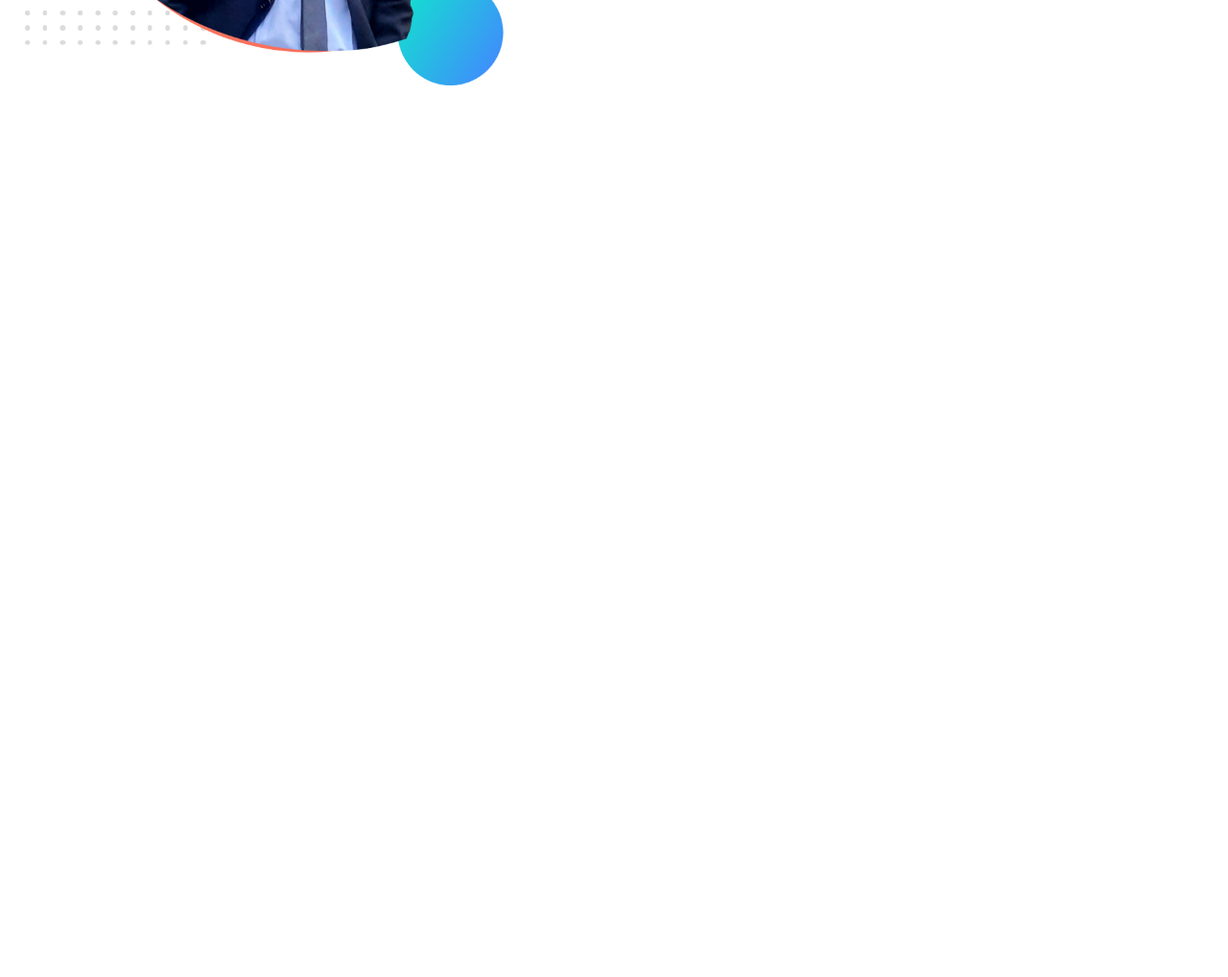
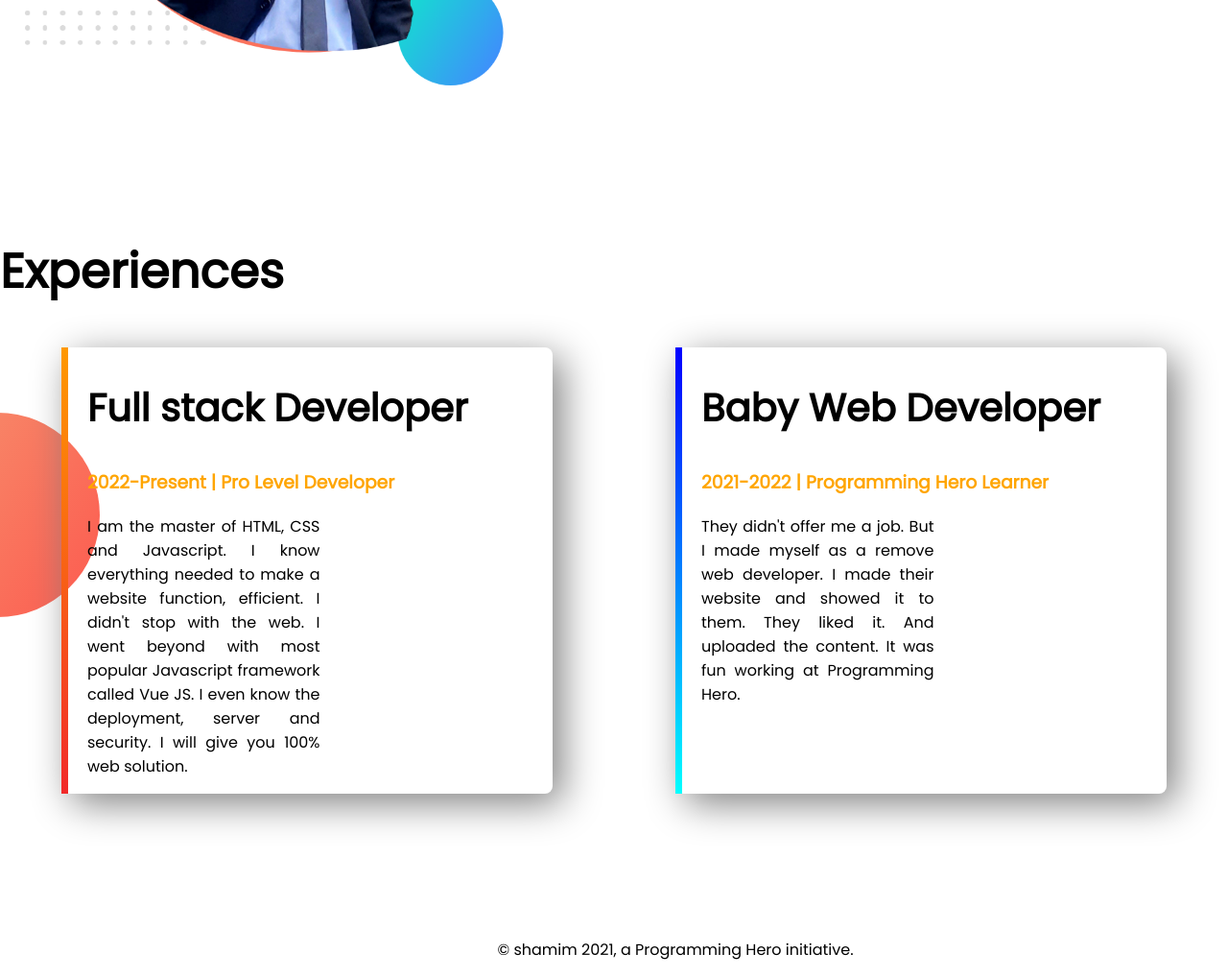
Before and after one commit to Shamim392/developer-portfolio, a plain HTML site: page index.html in a window 1280 px wide. Shown: the part 1242-2260 px from the top of the page at 96% size. Before the commit the page ends 1488 px from the top, so only its background shows below. Drawn offline with Linux system fonts and the light colour scheme.

Commit message:
background image add

```diff
--- a/index.html
+++ b/index.html
@@ -11,7 +11,7 @@
     <link rel="stylesheet" href="style.css">
 </head>
 <body>
-    <section class="top-banner">
+    <section class="top-banner flexible-continer">
     <div class="half-width">
         <h1>Welcome To</h1>
         <h1><span class="orange-color">Shaminur Rahaman</span> World!!</h1>
@@ -23,7 +23,7 @@
          <img src="images/shamim-bg.png">
     </div>
 </section>
-<section class="dream-big">
+<section class="dream-big flexible-continer">
     <div class="half-width">
         <img src="images/shamim-bg.png">
     </div>
@@ -35,5 +35,23 @@
 
     </div>
 </section>
+<section class="experience-area">
+    <h1>Experiences</h1>
+    <div class="flexible-continer">
+        <div id="full-stack-experience" class="experience-item">
+            <h2> Full stack Developer</h2>
+            <h3 class="orange-color">2022-Present | Pro Level Developer</h3>
+            <p id="text-align">I am the master of HTML, CSS and Javascript. I know everything needed to make a website function, efficient. I didn't stop with the web. I went beyond with most popular Javascript framework called Vue JS. I even know the deployment, server and security. I will give you 100% web solution.</p>
+        </div>
+        <div id="web-dev-experience" class="experience-item">
+            <h2> Baby Web Developer</h2>
+            <h3 class="orange-color">2021-2022 | Programming Hero Learner</h3>
+            <p id="text-align">They didn't offer me a job. But I made myself as a remove web developer. I made their website and showed it to them. They liked it. And uploaded the content. It was fun working at Programming Hero.</p>
+        </div>
+    </div>
+</section>
+<footer class="footer-area">
+    <p>© shamim 2021, a Programming Hero initiative.</p>
+</footer>
 </body>
 </html>
--- a/style.css
+++ b/style.css
@@ -5,13 +5,16 @@ body{
 h1{
     font-size: 50px;
 }
+h2{
+    font-size: 40px;
+}
 .orange-color{
     color: orange;
 }
 p{
     width: 50%;
 }
-section{
+.flexible-continer{
     display: flex;
     margin-bottom: 150px;
 }
@@ -41,3 +44,34 @@ section{
     background-repeat: no-repeat;
     background-position: right;
 }
+.experience-area{
+    background-image: url(images/exp-bg.png);
+    background-repeat: no-repeat;
+    background-position: left;
+
+}
+.experience-item{
+    width: 40%;
+    margin-left: 5%;
+    margin-right: 5%;
+    padding-left: 20px;
+    border-radius: 8px;
+    box-shadow: 10px  10px 40px gray;
+}
+#web-dev-experience{
+    border-left: 7px solid;
+    border-image: linear-gradient(blue, cyan);
+    border-image-slice: 1;
+}
+#full-stack-experience{
+    border-left: 7px solid;
+    border-image: linear-gradient(rgb(255, 153, 0), rgb(241, 42, 42));
+    border-image-slice: 1;
+}
+#text-align{
+    text-align: justify;
+}
+.footer-area{
+    text-align: center;
+    padding-left: 40%;
+}
```
Also changed, not shown: images/exp-bg.png (added).
